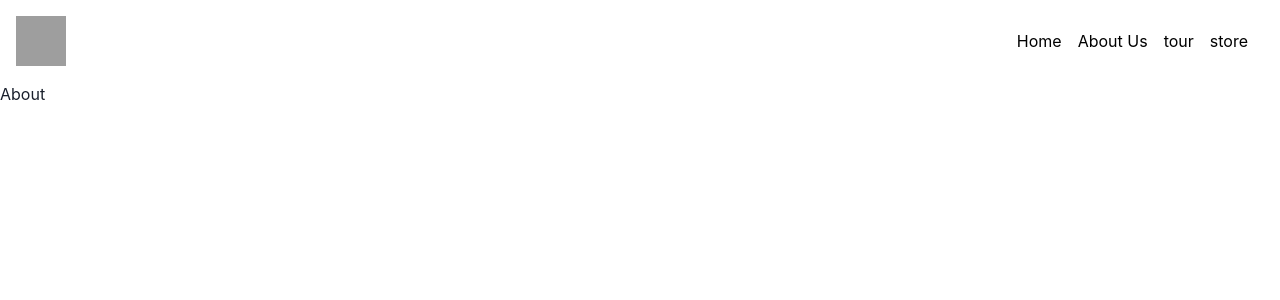
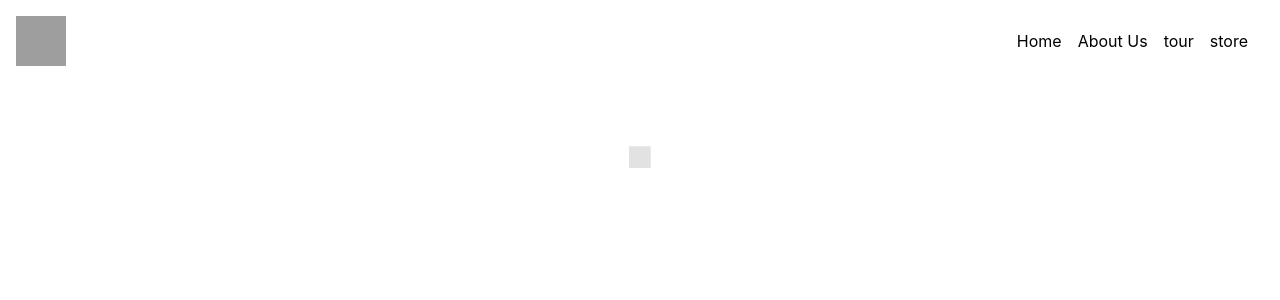
Before and after one commit to AadilBar/BPA-435-Project, a React (Vite) app: page /#/about-us in a window 1280 px wide. Shown: the top 300 px of the page. Built offline with nearby package versions, Linux system fonts and the light colour scheme; grey boxes are pictures that could not be loaded.

Commit message:
first 3d model test

```diff
--- a/src/App.tsx
+++ b/src/App.tsx
@@ -5,6 +5,7 @@ import Home from './pages/Home.tsx';
 import About from './pages/About.tsx';
 import Store from './pages/Store.tsx';
 import Tour from './pages/Tour.tsx';
+import './App.css';
 
 function App() {
     return (
--- /dev/null
+++ b/src/components/Experience.tsx
@@ -0,0 +1,17 @@
+import { OrbitControls } from "@react-three/drei";
+
+
+function Experience() {
+    return (
+        <>
+            <OrbitControls/>
+            <mesh>
+                <boxGeometry attach="geometry" args={[1, 1, 1]} />
+            </mesh>
+
+
+        </>
+    )
+}
+
+export default Experience;
--- a/src/main.tsx
+++ b/src/main.tsx
@@ -2,7 +2,6 @@ import { StrictMode } from 'react'
 import { createRoot } from 'react-dom/client'
 import { ChakraProvider } from '@chakra-ui/react'
 import App from './App.tsx'
-import './index.css'
 
 createRoot(document.getElementById('root')!).render(
   <StrictMode>
--- a/src/pages/About.tsx
+++ b/src/pages/About.tsx
@@ -1,9 +1,13 @@
+import { Canvas } from "@react-three/fiber";
+import Experience from "../components/Experience";
 
 
 export default function About() {
     return (
         <div>
-            <h1>About</h1>
+            <Canvas>
+                <Experience />
+            </Canvas>
         </div>
     );
 }
```
Also changed, not shown: src/app.css (added), src/index.css (deleted), 1 other file (tests, documents, lock files or other folders).
